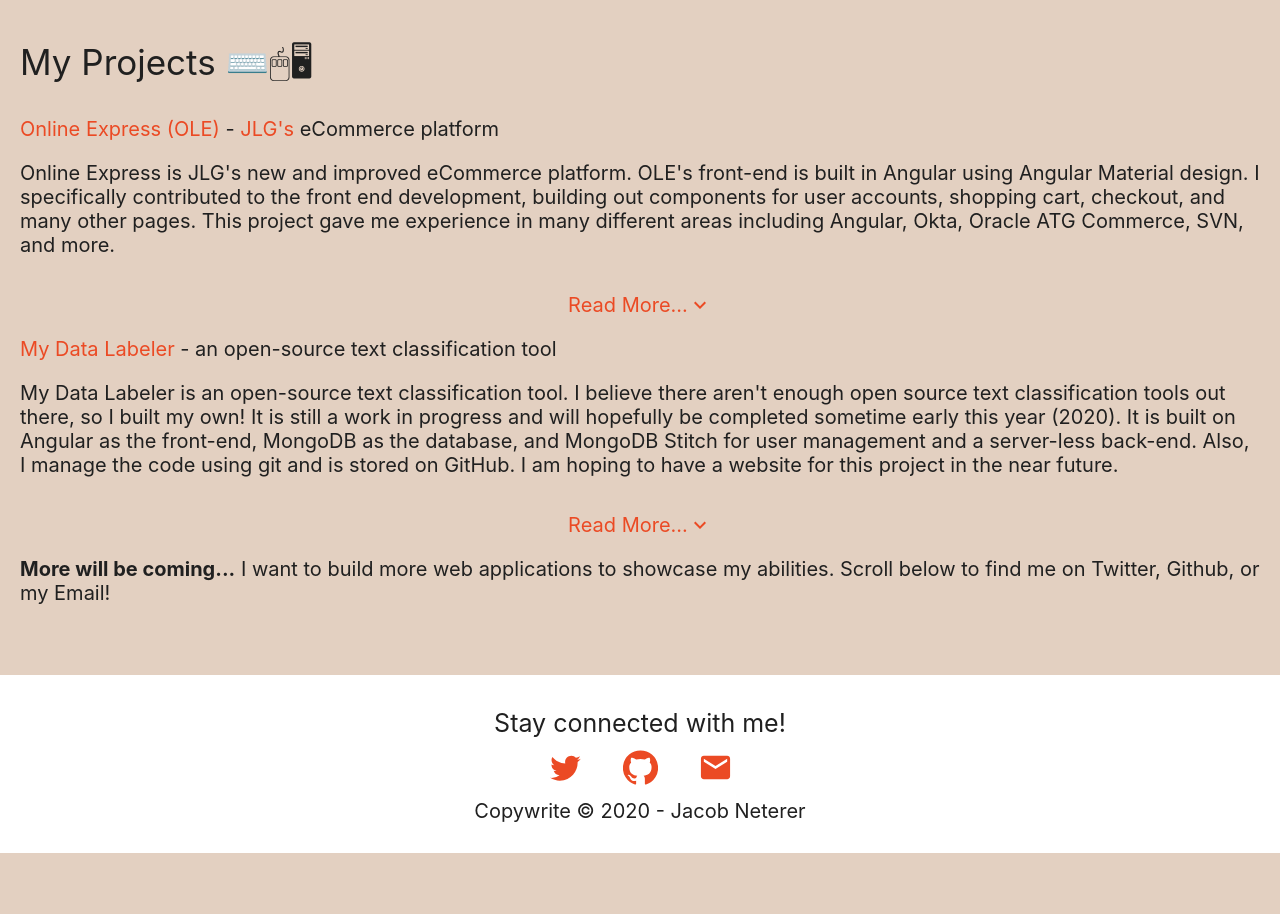
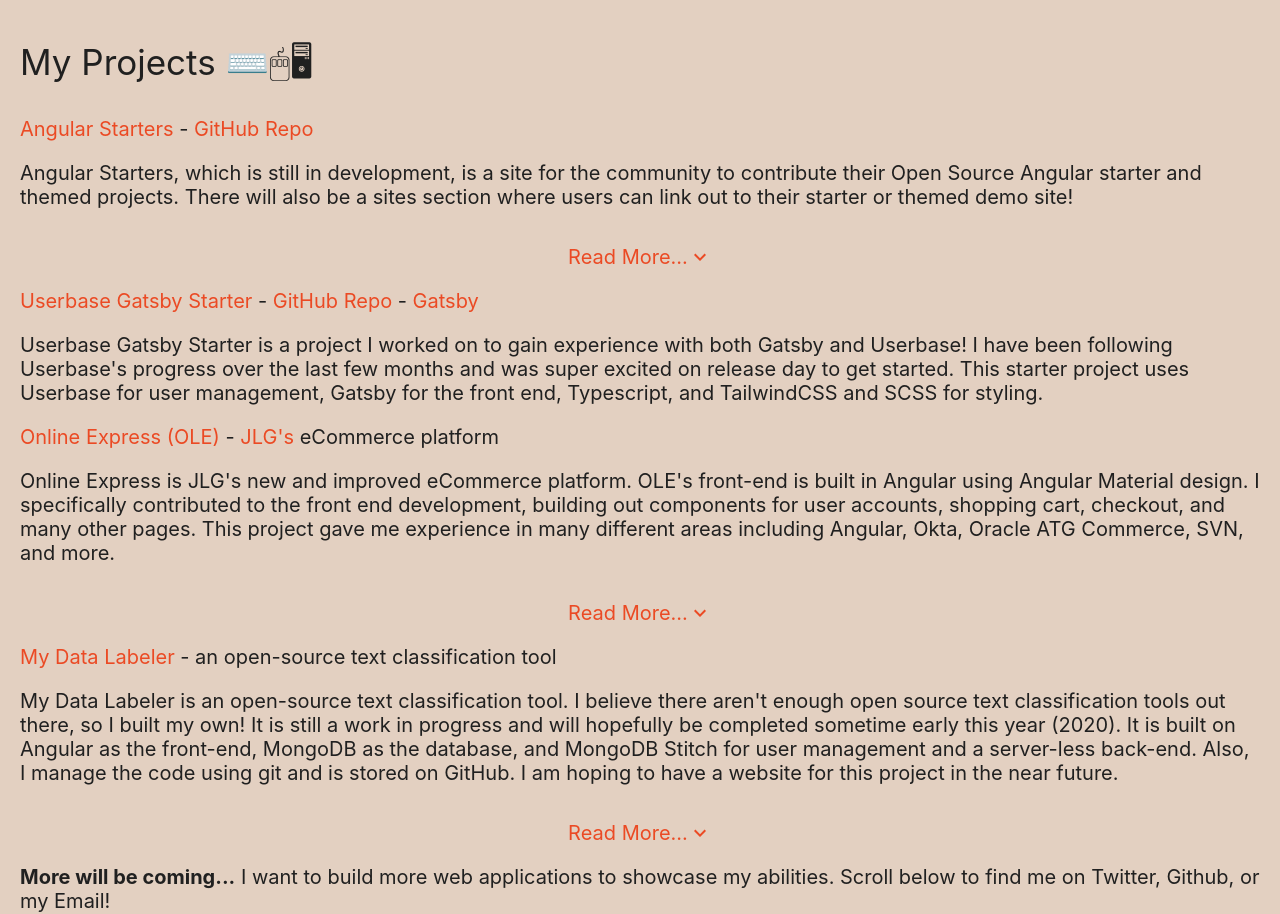
Before and after one commit to jneterer/DEPRECATED-jacobneterer, a React (Create React App) app: page / in a window 1280 px wide. Shown: the part 1487-2401 px from the top of the page. Before the commit the page ends 2340 px from the top, so only its background shows below. Built offline with nearby package versions, Linux system fonts and the light colour scheme.

Commit message:
Adding Angular Starters and Userbase Gatsby Starters to my site.

```diff
--- a/src/components/MyProjects/MyProjects.tsx
+++ b/src/components/MyProjects/MyProjects.tsx
@@ -4,6 +4,28 @@
 
 const MyProjects: React.FC = () => {
   const projects: IProject[] = [
+    {
+      projectTitle: <React.Fragment><a href="https://angularstarters.com/" target="_blank" rel="noopener noreferrer">Angular Starters</a> -&nbsp;
+      <a href="https://github.com/jneterer/angular-starters" target="_blank" rel="noopener noreferrer">GitHub Repo</a></React.Fragment>,
+      paragraphs: [
+        `Angular Starters, which is still in development, is a site for the community to contribute their Open Source Angular starter
+        and themed projects. There will also be a sites section where users can link out to their starter or themed demo site!`,
+        `Two of my passions are Angular and Open Source! My first front end framework I learned was Angular. From very early on, I have
+        often wondered why so many other frameworks like React and Gatsby have these amazing sites where the community can showcase their
+        own Open Source projects for the world to use but Angular doesn't. Well, I think its about time Angular had one! That is why I started
+        Angular Starters!`
+      ]
+    },
+    {
+      projectTitle: <React.Fragment><a href="https://userbase-gatsby-starter.jacobneterer.com/" target="_blank" rel="noopener noreferrer">Userbase Gatsby Starter</a> -&nbsp;
+      <a href="https://github.com/jneterer/userbase-gatsby-starter" target="_blank" rel="noopener noreferrer">GitHub Repo</a> -&nbsp;
+      <a href="https://www.gatsbyjs.org/starters/jneterer/userbase-gatsby-starter/" target="_blank" rel="noopener noreferrer">Gatsby</a></React.Fragment>,
+      paragraphs: [
+        `Userbase Gatsby Starter is a project I worked on to gain experience with both Gatsby and Userbase! I have been following Userbase's
+        progress over the last few months and was super excited on release day to get started. This starter project uses Userbase for user management,
+        Gatsby for the front end, Typescript, and TailwindCSS and SCSS for styling.`
+      ]
+    },
     {
       projectTitle: <React.Fragment><a href="https://onlineexpress.jlg.com/" target="_blank" rel="noopener noreferrer">Online Express (OLE)</a> -&nbsp;
         <a href="https://www.jlg.com" target="_blank" rel="noopener noreferrer">JLG's</a> eCommerce platform</React.Fragment>,
```
